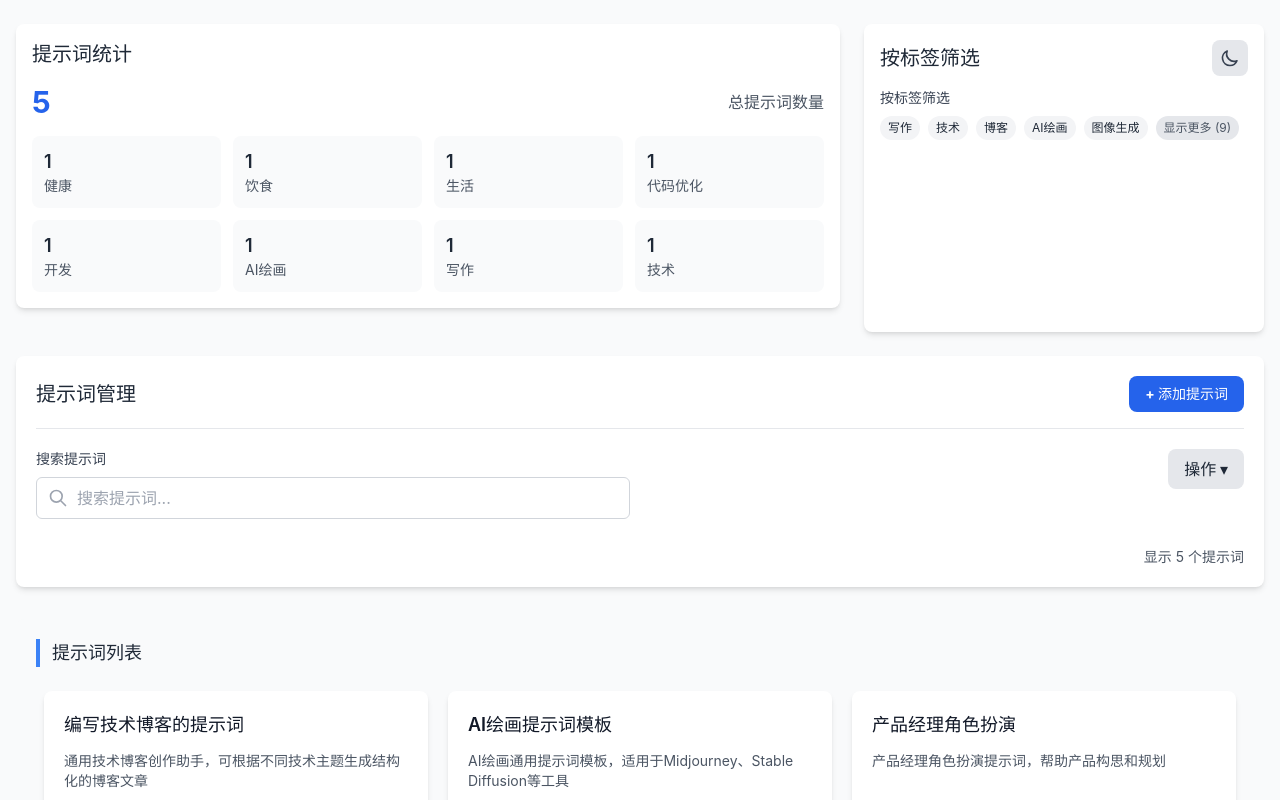
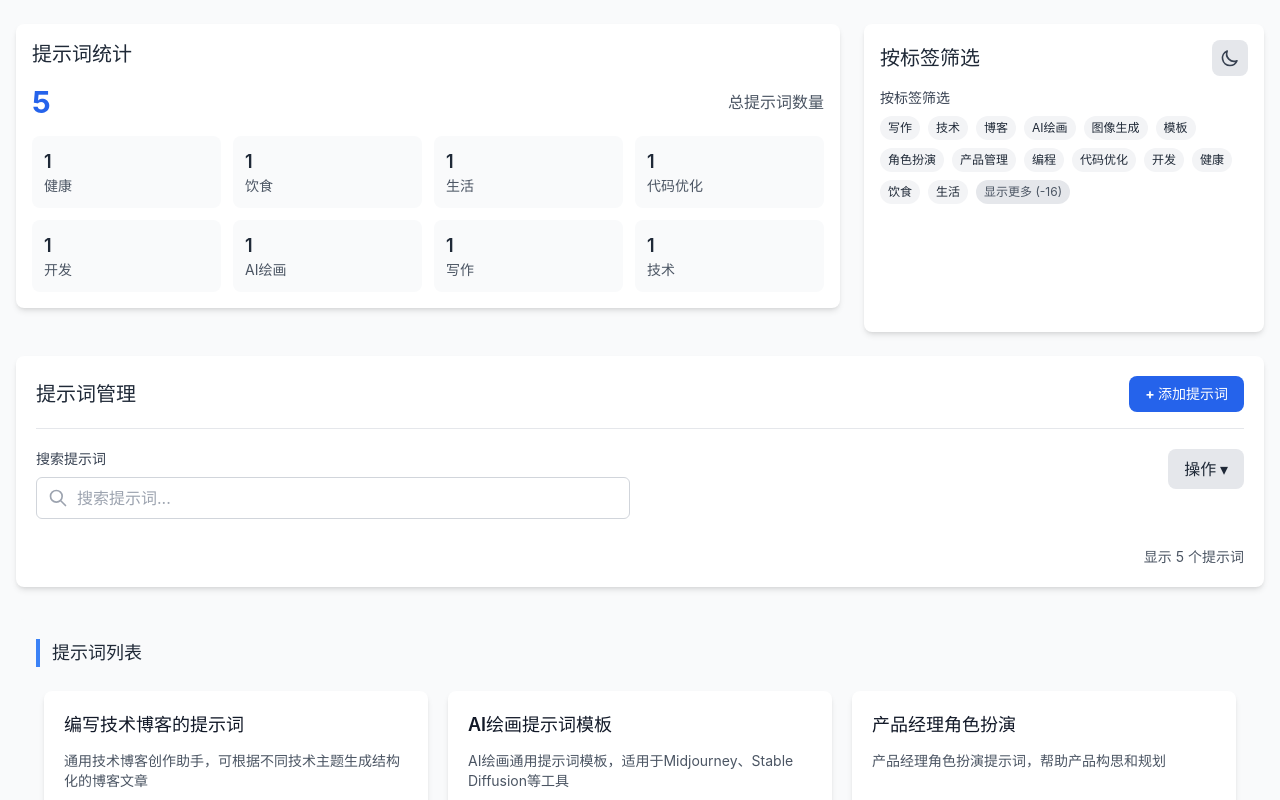
Before and after one commit to fengshengbanxia/PromptHub, a React (Vite) app in the folder prompthub/: page / in a window 1280 px wide. Shown: the top 800 px of the page. Built offline with nearby package versions, Linux system fonts and the light colour scheme.

Commit message:
默认显示30个标签
默认显示30个标签

```diff
--- a/prompthub/src/components/TagFilter.jsx
+++ b/prompthub/src/components/TagFilter.jsx
@@ -27,7 +27,7 @@ const TagFilter = ({ tags }) => {
   }
 
   // 默认显示前5个标签，展开后显示所有
-  const displayTags = isExpanded ? tags : tags.slice(0, 5)
+  const displayTags = isExpanded ? tags : tags.slice(0, 30)
 
   return (
     <div>
@@ -66,7 +66,7 @@ const TagFilter = ({ tags }) => {
             onClick={toggleExpand}
             className="px-2 py-1 text-xs rounded-full bg-gray-200 text-gray-600 dark:bg-gray-800 dark:text-gray-400 hover:bg-gray-300 dark:hover:bg-gray-700"
           >
-            {isExpanded ? '收起' : `显示更多 (${tags.length - 5})`}
+            {isExpanded ? '收起' : `显示更多 (${tags.length - 30})`}
           </button>
         )}
       </div>
```
